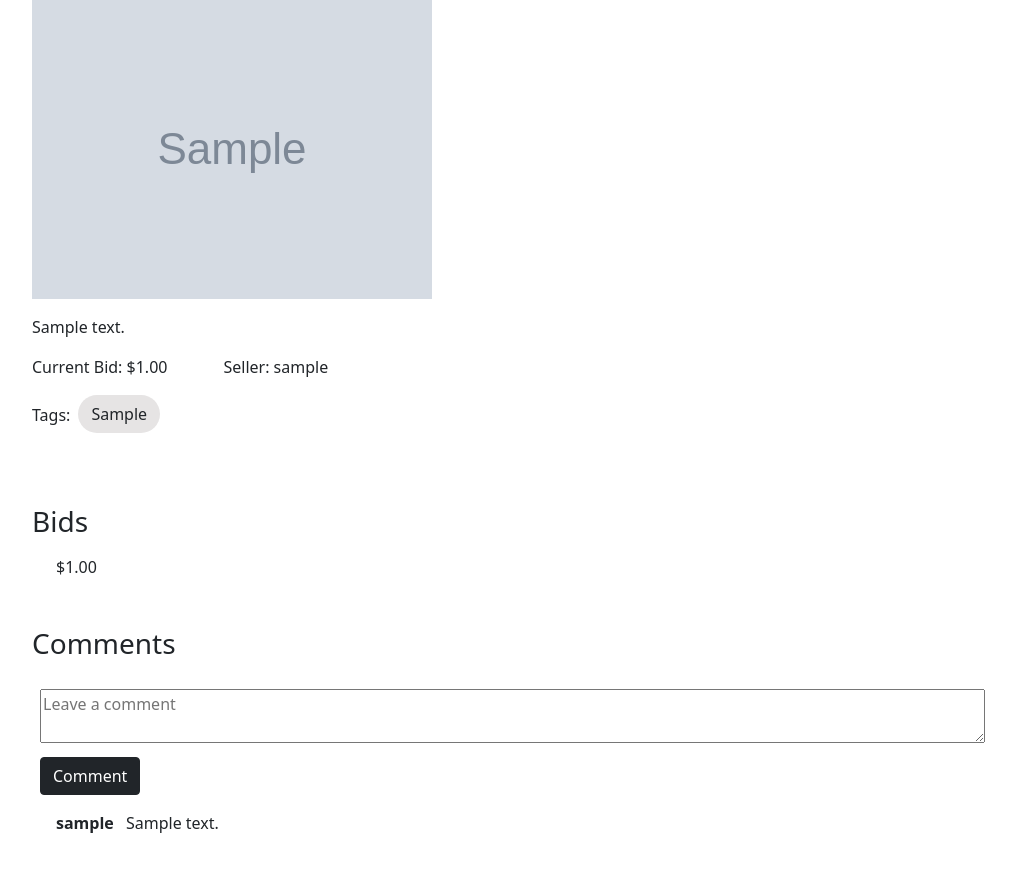
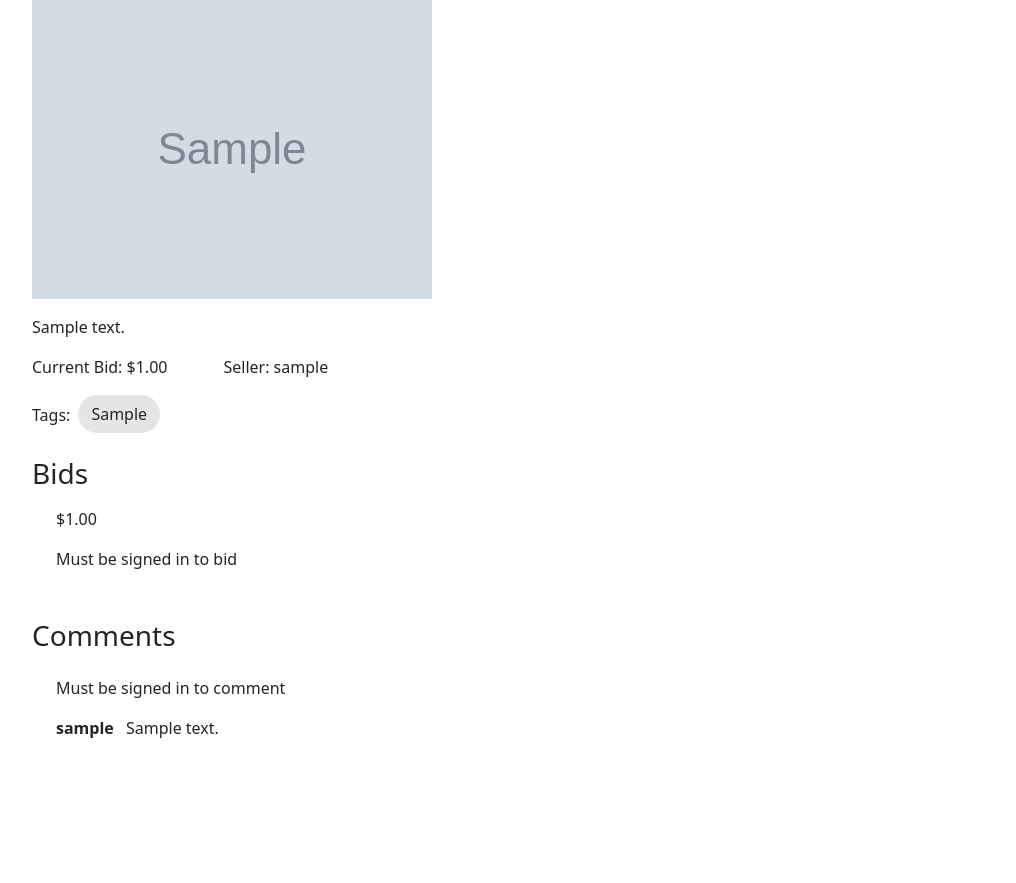
Before and after one commit to malachi3keys/fake-ebay-commerce, a Django app: page /1 in a window 1280 px wide. Shown: the part 194-1077 px from the top of the page, without its empty margins (16-1032 px from the left). After the commit the page ends 932 px from the top, so only its background shows below. Run offline with Django 3.2, Linux system fonts and the light colour scheme; tables that the repository leaves empty hold one stand-in row (values such as "Sample post"); grey boxes marked "Sample" are stand-in pictures.

Commit message:
update models and forms for bids & comments

```diff
--- a/auctions/models.py
+++ b/auctions/models.py
@@ -14,11 +14,11 @@
 
 class Listing(models.Model):
     user = models.ForeignKey(User, on_delete=models.CASCADE, related_name="postuser")
-    post_title = models.CharField(max_length=64)
+    post_title = models.CharField(max_length=64, unique=True)
     description = models.TextField(max_length=500)
     bid_start = models.DecimalField(max_digits=10, decimal_places=2)
     img = models.ImageField(upload_to='images/', max_length=200, null=True, blank=True)
-    list_tag = models.ManyToManyField(Tag, related_name="category")
+    list_tag = models.ManyToManyField(Tag, related_name="category",blank=True)
     active = models.BooleanField(default=True)
 
     def __str__(self):
@@ -37,7 +37,7 @@
 class Comment(models.Model):
     listing = models.ForeignKey(Listing, on_delete=models.CASCADE, related_name="comment")
     user = models.ForeignKey(User, on_delete=models.CASCADE, related_name="replyuser")
-    body = models.CharField(max_length=200)
+    body = models.TextField(max_length=200)
 
     def __str__(self):
         return f"{self.listing}"
--- a/auctions/templates/auctions/listing.html
+++ b/auctions/templates/auctions/listing.html
@@ -33,31 +33,53 @@
     </div>
 
     {% if editor is True %}
-        <div class="my-5">
+        <div class="mb-3">
             <a href="{% url 'edit' item.id %}" class="btn btn-small mb-4 btn-dark">Edit</a>
         </div>
     {% endif %}
 
-    <div class="my-5">
+    <div class="mb-5">
         <h3 class="mb-3">Bids</h3>
+        <div class="mx-4">
             {% for bid in bids.all %}
-            <div class="my-2 mx-4">
+                <div class="my-2">
                     <p class="comments">${{ bid.dollar }}</p>
                 </div>
             {% empty %}
                 No Bids
             {% endfor %}
         </div>
+        <div class="mt-3 mx-4">
+            {% if message %}
+                <div>{{ message }}</div>
+            {% endif %}
+            {% if bform %}
+                <form action="{% url 'list_item' item.id %}" method="POST">
+                    {% csrf_token %}
+                    <div class="d-flex">
+                       <div class="my-1">{{ bform }}</div>
+                        <div class="ms-2">
+                            <button class="btn btn-dark btn-small" type="submit">Bid</button>
+                        </div>
+                    </div>
+
+                </form>
+            {% else %}
+                {% if user is None %}
+                    Must be signed in to bid
+                {% endif %}
+            {% endif %}
+        </div>
+    </div>
 
     <div class="my-5">
         <h3 class="mb-3">Comments</h3>
 
         <div class="my-4">
-                <div class="mx-2">
+                <div class="mx-4">
                     {% if cform %}
                         <form action="{% url 'list_item' item.id %}" method="POST">
                             {% csrf_token %}
-
                             <div class="my-1">{{ cform }}</div>
                             <div class="mt-2">
                                 <button class="btn btn-dark btn-small" type="submit">Comment</button>
@@ -67,9 +89,9 @@
                             Must be signed in to comment
                     {% endif %}
                 </div>
-                <div class="mt-3">
+                <div class="mt-3 mx-4">
                     {% for comment in comments.all %}
-                        <div class="my-2 mx-4">
+                        <div class="my-2">
                             <p class="fw-bold comments">{{ comment.user }}</p>
                             <p class="comments ms-2">{{ comment.body }}</p>
                         </div>
--- a/auctions/views.py
+++ b/auctions/views.py
@@ -1,3 +1,4 @@
+from queue import Empty
 from django.contrib.auth import authenticate, login, logout
 from django.contrib.auth.decorators import login_required
 from django.db import IntegrityError
@@ -34,6 +35,14 @@
         labels = {
             "dollar": "Make a bid",
         }
+        help_texts = {
+            "dollar": "(Must be greater than current bid)"
+        }
+        # error_messages = {
+        #     "dollar": {
+        #         "invalid":"Bid must be greater than highest bid"
+        #         },
+        # }
 
 
 def index(request):
@@ -110,31 +119,36 @@
         item = Listing.objects.get(pk=list_id)
         comments = Comment.objects.filter(listing=list_id)
         bids = Bid.objects.filter(listing=list_id)
-        top_bid = bids.last()
 
-        if top_bid is None:
-            top_bid = item.bid_start
+        if bids:
+            top_bid = bids.last().dollar
+        else:
+            top_bid = float(item.bid_start)
 
     if request.method =='GET':
-
         # check if user is signed in
         user_check = request.user
 
-        if user_check:
+        if user_check.is_authenticated:
+
             # check user is the same as the listing
+            # if same can't bid, but can edit
+            # create new comment and bid forms
             if user_check == item.user:
                 canedit = True
+                cform = CommentForm()
+                bform = None
+
             else:
                 canedit = False
-
-            # create forms for the comments and bids
-            cform = CommentForm()
-            bform = BidForm()
+                cform = CommentForm()
+                bform = BidForm()
 
         else:
             cform = None
             bform = None
-
+            canedit = False
+            user_check = None
 
         return render(request, "auctions/listing.html", {
             "item": item,
@@ -144,11 +158,15 @@
             "editor": canedit,
             "cform": cform,
             "bform": bform,
+            "user": user_check
         })
 
     # only show comment/bid input if logged in?
     elif request.method =='POST':
-        if request.POST.get("body"):
+        body = request.POST.get("body")
+        dollar = request.POST.get("dollar")
+
+        if body:
             cform = CommentForm(request.POST)
 
             if cform.is_valid():
@@ -156,20 +174,24 @@
                 newComment.user = request.user
                 newComment.listing = item
                 newComment.save()
-                # redirect('listing', list_id)
 
-        elif request.POST.get("dollar"):
+        elif dollar:
             bform = BidForm(request.POST)
 
             if bform.is_valid():
-                newBid = bform.save(commit=False)
-                newBid.bidder = request.user
-                newBid.listing = item
-                newBid.save()
+                if float(dollar) > top_bid:
+                    newBid = bform.save(commit=False)
+                    newBid.bidder = request.user
+                    newBid.listing = item
+                    newBid.save()
+                else:
+                    bform.add_error("dollar", "Bid must be greater than highest bid")
+                    # print(bform.errors)
+                    # return render(request, "auctions/listing.html", {
+                    #      "message": "Bid must be greater than highest bid",
+                    #  })
 
         return redirect('list_item', list_id)
-
-
 
 
 @login_required(login_url="login")
```
Also changed, not shown: auctions/templates/auctions/new.html (+0 -7 lines), auctions/migrations/0010_alter_comment_body_alter_listing_list_tag_and_more.py (added). Lines whose indentation alone changed are shown as unchanged.
